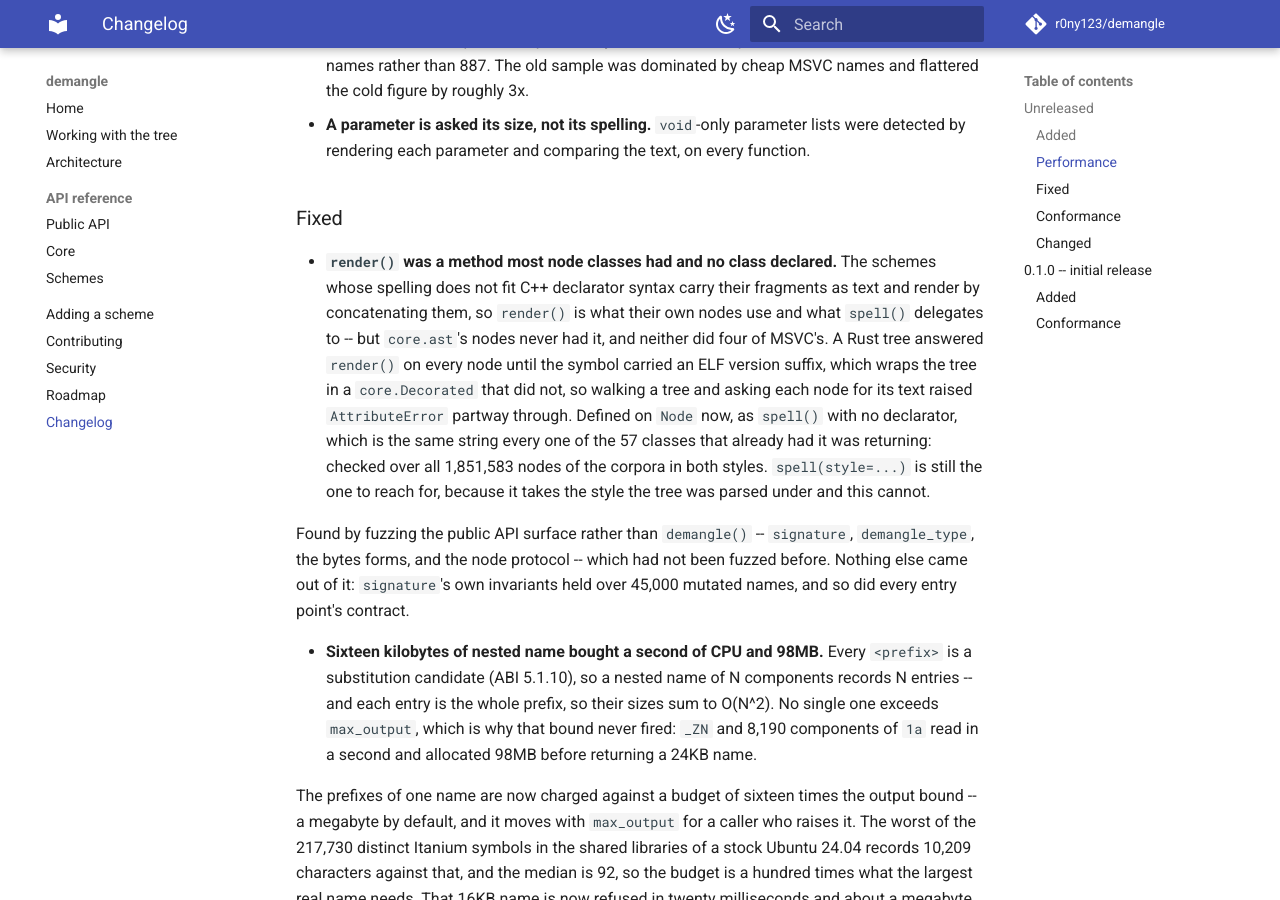
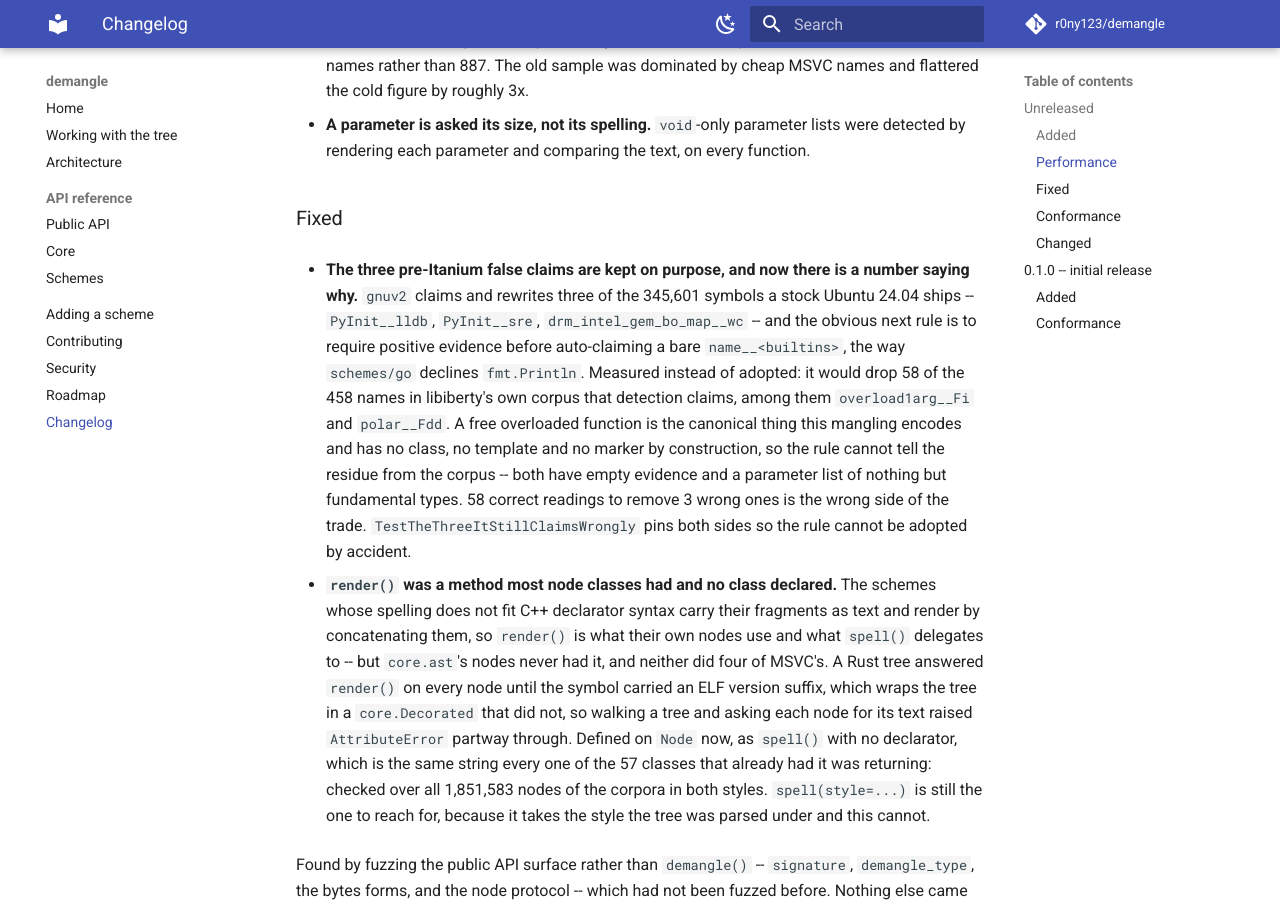
Before and after one commit to r0ny123/demangle, an MkDocs documentation site: the page built from docs/CHANGELOG.md, in a window 1280 px wide and 900 px high, scrolled down 16391 px. Built offline with MkDocs 1.6.1 and Material for MkDocs 9.7.7, drawn with Linux system fonts in a browser that asks for light colours; comment, search, counter and statistics services are not loaded.

Commit message:
test(gnuv2): pin both sides of the trade that keeps three false claims
The pre-Itanium scheme claims and rewrites three of the 345,601 symbols a stock
Ubuntu 24.04 ships: `PyInit__lldb`, `PyInit__sre`, `drm_intel_gem_bo_map__wc`.
The fix for those was written down as "require positive evidence before
auto-claiming a bare `name__<builtins>`", after `schemes/go` declining
`fmt.Println`, and left undone on the argument that it would cost genuine free
functions. Argument, not measurement. Measured now.

It costs 58 of the 458 names in libiberty's own corpus that detection claims --
`overload1arg__Fi`, `polar__Fdd`, `complexfunc5__FPFPc_PFl_i` and the rest. The
narrower form offered as a fallback, decline only when every parameter is a
builtin, drops the same 58, because it is the same set: a free overloaded
function is the canonical thing this mangling encodes, and one has no class, no
template and no marker by construction.

So the two populations are one. `overload1arg__Fi` and `drm_intel_gem_bo_map__wc`
agree on every property a plausibility rule could test -- empty evidence, and a
parameter list of nothing but fundamental types -- and any predicate that
rejects the second rejects the first. 58 correct readings to remove 3 wrong ones
is the wrong side of the trade, which is why `go`'s argument does not carry
over: there, declining costs nothing.

Three tests hold it. One pins the three as claimed and known, one counts the 58
off the corpus, and one shows the two populations are indistinguishable, so the
rule cannot be adopted by accident and the residue cannot drift unnoticed.

Closes #6.

Co-Authored-By: Claude <noreply@anthropic.com>

```diff
--- a/CHANGELOG.md
+++ b/CHANGELOG.md
@@ -732,6 +732,20 @@ All notable changes to this project are recorded here. The format follows
 
 ### Fixed
 
+- **The three pre-Itanium false claims are kept on purpose, and now there is a number
+  saying why.** `gnuv2` claims and rewrites three of the 345,601 symbols a stock Ubuntu
+  24.04 ships -- `PyInit__lldb`, `PyInit__sre`, `drm_intel_gem_bo_map__wc` -- and the
+  obvious next rule is to require positive evidence before auto-claiming a bare
+  `name__<builtins>`, the way `schemes/go` declines `fmt.Println`. Measured instead of
+  adopted: it would drop 58 of the 458 names in libiberty's own corpus that detection
+  claims, among them `overload1arg__Fi` and `polar__Fdd`. A free overloaded function is
+  the canonical thing this mangling encodes and has no class, no template and no marker
+  by construction, so the rule cannot tell the residue from the corpus -- both have
+  empty evidence and a parameter list of nothing but fundamental types. 58 correct
+  readings to remove 3 wrong ones is the wrong side of the trade.
+  `TestTheThreeItStillClaimsWrongly` pins both sides so the rule cannot be adopted by
+  accident.
+
 - **`render()` was a method most node classes had and no class declared.** The schemes
   whose spelling does not fit C++ declarator syntax carry their fragments as text and
   render by concatenating them, so `render()` is what their own nodes use and what
```
Also changed, not shown: ROADMAP.md (+8 -3 lines), 1 other file.
